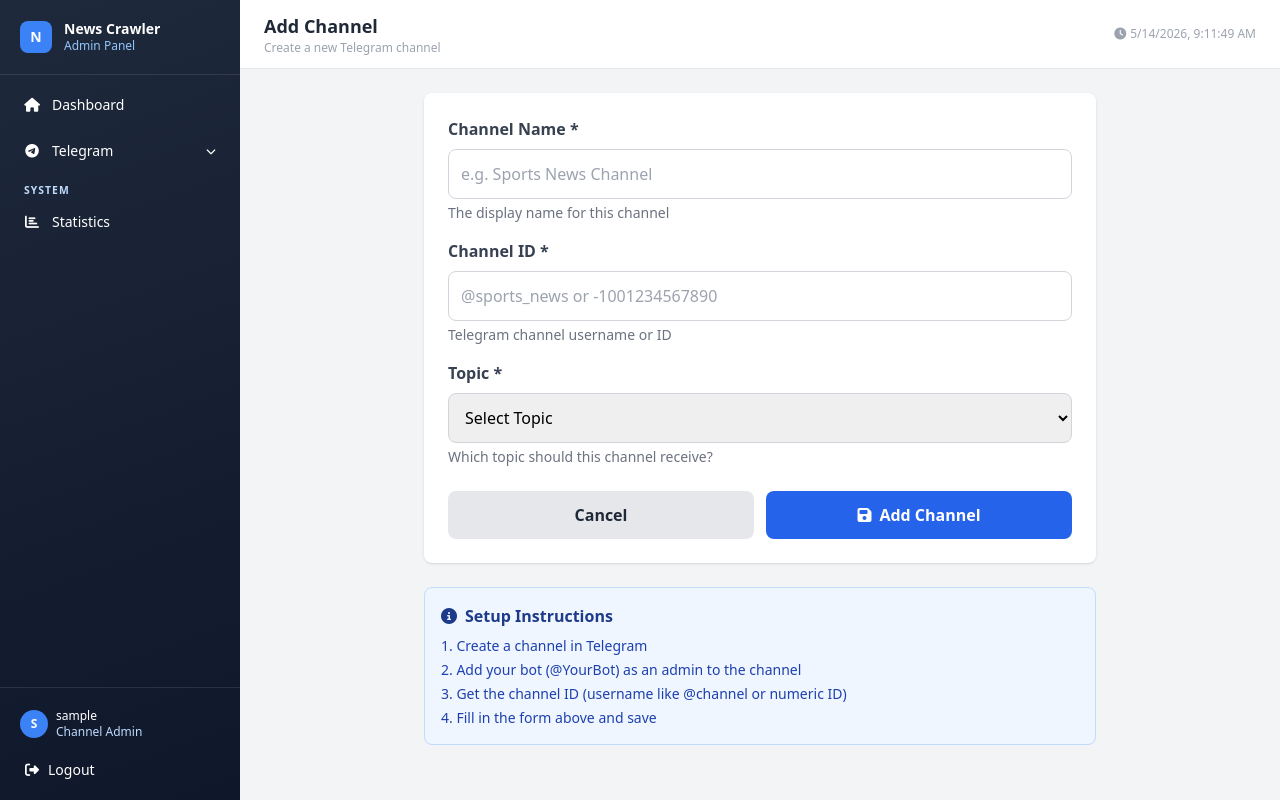
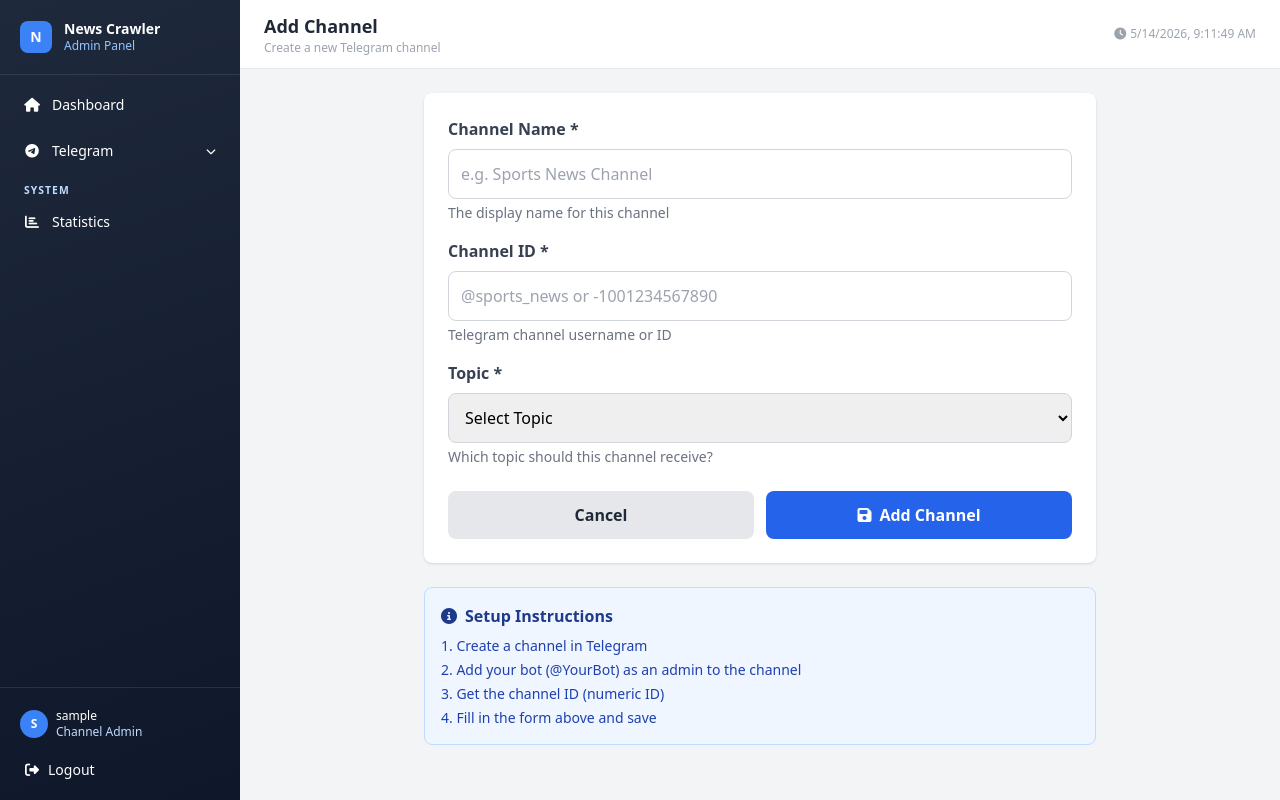
Before and after one commit to Abdulazizrav/NewsCrawler, a Django app: page /channels/add/ in a window 1280 px wide. Run offline with Django 5.2, Linux system fonts and the light colour scheme; the visitor is signed in with stand-in values (Sample User, id 1); data comes from the database, SQL or seed files in the repository; data that the repository does not hold is empty; some libraries are stand-ins or nearby versions.

Commit message:
Removed username mention from channel setup instructions

```diff
--- a/templates/channel_form.html
+++ b/templates/channel_form.html
@@ -86,7 +86,7 @@
                 <ol class="list-decimal list-inside space-y-1 text-sm text-blue-800">
                     <li>Create a channel in Telegram</li>
                     <li>Add your bot (@YourBot) as an admin to the channel</li>
-                    <li>Get the channel ID (username like @channel or numeric ID)</li>
+                    <li>Get the channel ID (numeric ID)</li>
                     <li>Fill in the form above and save</li>
                 </ol>
             </div>
```
